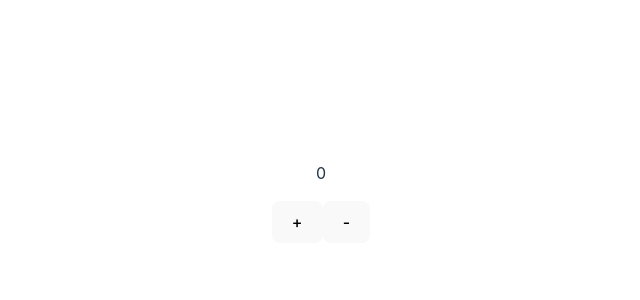
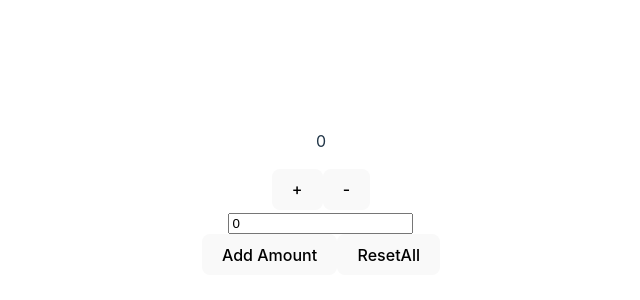
Before and after one commit to ArnabChatterjee20k/React---ReduxToolkit, a React (Vite) app in the folder reduxtoolkit/: page / in a window 1280 px wide. Shown: the part 206-506 px from the top of the page, without its empty margins (319-959 px from the left). Built offline with nearby package versions, Linux system fonts and the light colour scheme.

Commit message:
Part1 Extra - Added more actions

```diff
--- a/reduxtoolkit/src/features/counter/Counter.jsx
+++ b/reduxtoolkit/src/features/counter/Counter.jsx
@@ -1,10 +1,17 @@
-import React from "react";
+import React, { useState } from "react";
 import { useDispatch, useSelector } from "react-redux";
-import { decrement, increment } from "./counterSlice";
+import { decrement, increment, reset, incrementByAmount } from "./counterSlice";
 
 export default function Counter() {
   const count = useSelector((state) => state.counter.count);
   const dispatch = useDispatch();
+  const [incrementAmount, setIncrementAmount] = useState(0);
+  const addValue = Number(incrementAmount) || 0;
+
+  const resetAll = () => {
+    setIncrementAmount(0);
+    dispatch(reset());
+  };
   return (
     <section>
       <p>{count}</p>
@@ -12,6 +19,17 @@
         <button onClick={() => dispatch(increment())}>+</button>
         <button onClick={() => dispatch(decrement())}>-</button>
       </div>
+
+      <input
+        type="text"
+        value={incrementAmount}
+        onChange={(e) => setIncrementAmount(e.target.value)}
+      />
+
+      <div>
+        <button onClick={()=>dispatch(incrementByAmount(addValue))}>Add Amount</button>
+        <button onClick={()=>dispatch(resetAll())}>ResetAll</button>
+      </div>
     </section>
   );
 }
--- a/reduxtoolkit/src/features/counter/counterSlice.js
+++ b/reduxtoolkit/src/features/counter/counterSlice.js
@@ -15,9 +15,15 @@
     decrement: (state) => {
       state.count -= 1;
     },
+    reset:(state)=>{
+      state.count = 0
+    },
+    incrementByAmount:(state,action)=>{
+      state.count += action.payload
+    }
   },
 });
 
-export const { increment, decrement } = counterSlice.actions;
+export const { increment, decrement , reset,incrementByAmount} = counterSlice.actions;
 
 export default counterSlice.reducer;
```
